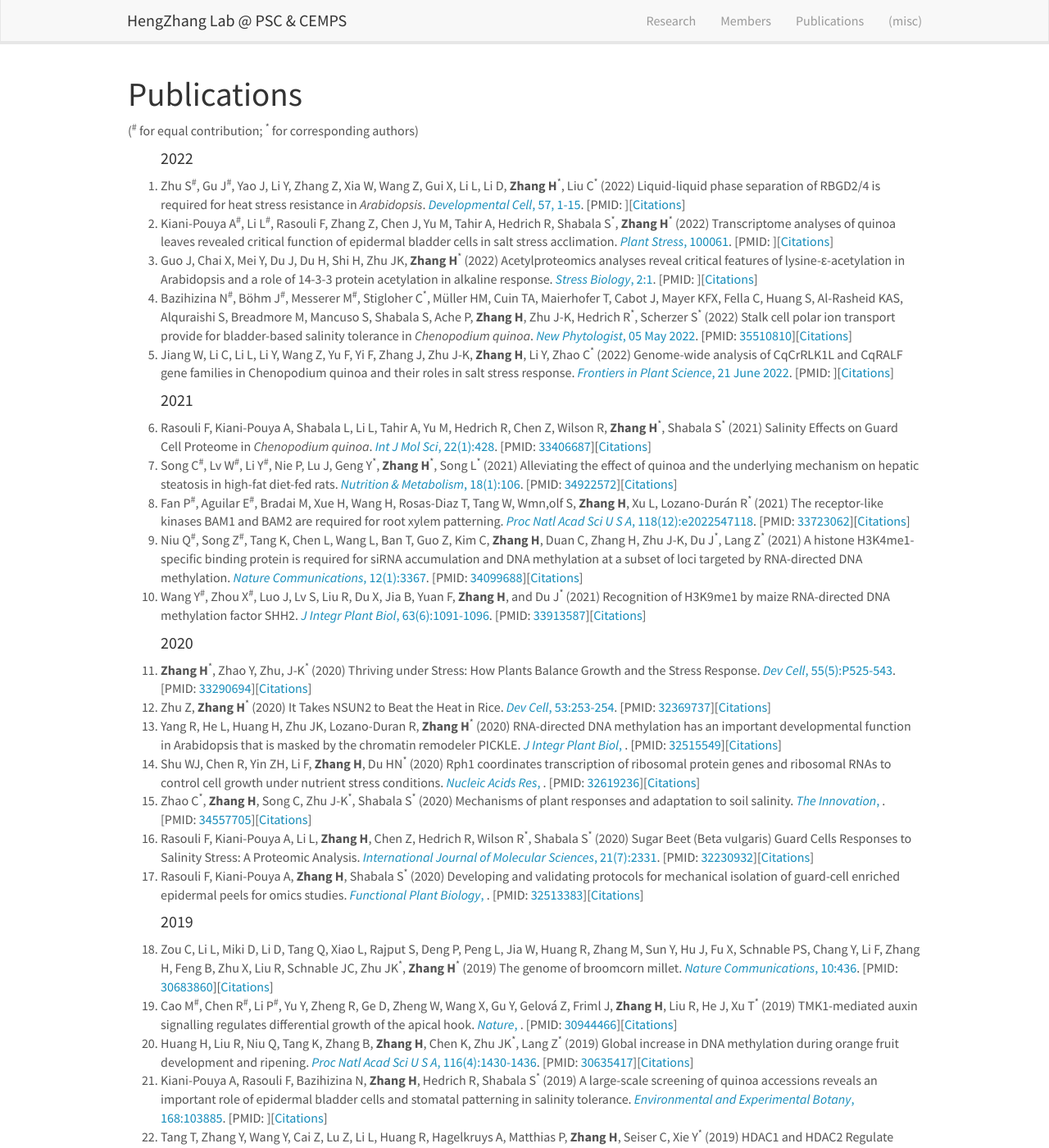
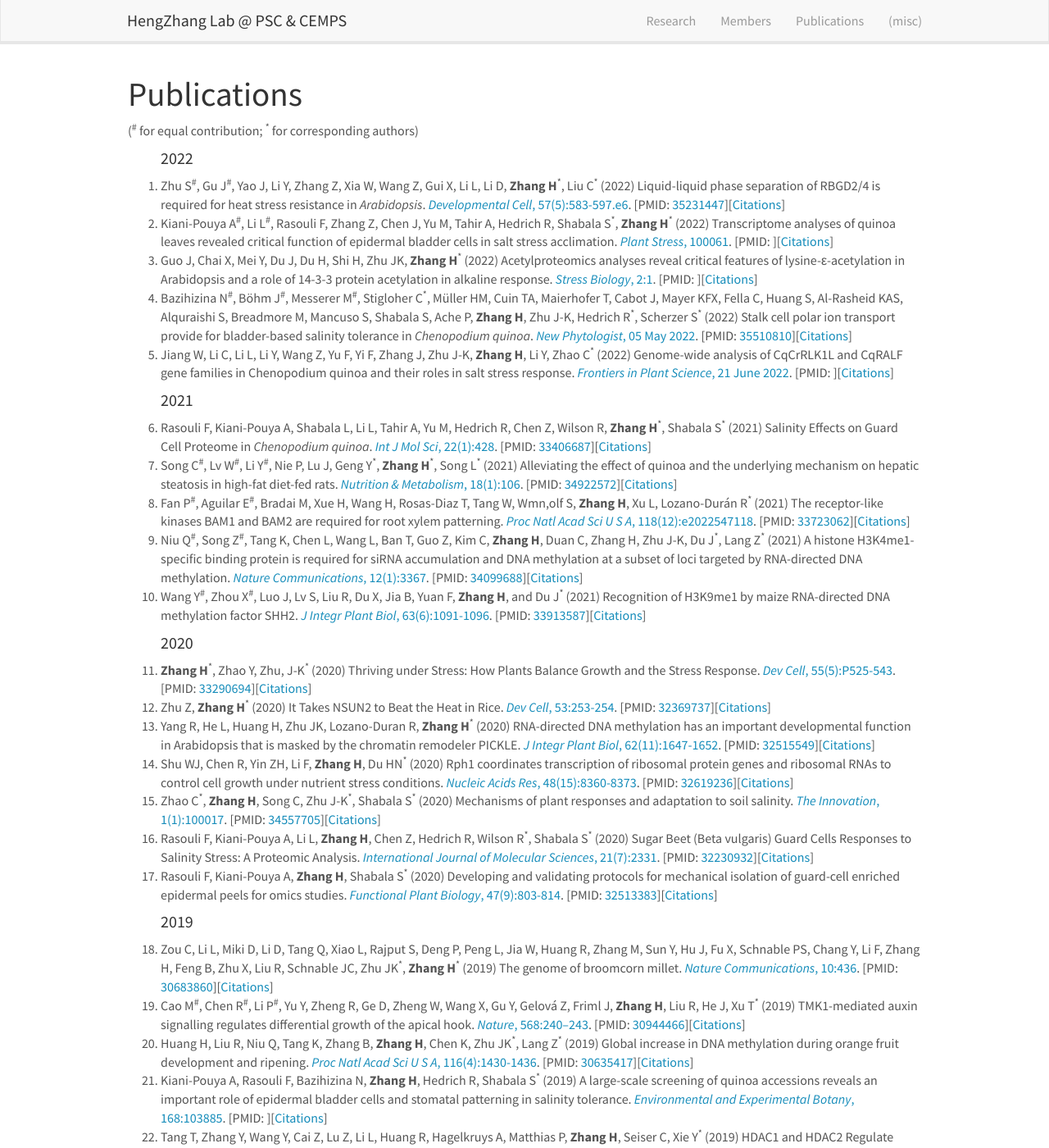
Before and after one commit to hengzhanglab/hengzhanglab.github.io, a Jekyll site: the page built from _pages/publications.md, in a window 1280 px wide and 1400 px high. Shown: the whole window at 82% size. Built offline with Jekyll 4.4.1, drawn with Linux system fonts in a browser that asks for light colours; nearby versions of some CDN libraries.

Commit message:
Update publications.yml

```diff
--- a/_data/publications.yml
+++ b/_data/publications.yml
@@ -5,9 +5,9 @@
   authors: Zhu S<sup>#</sup>, Gu J<sup>#</sup>, Yao J, Li Y, Zhang Z, Xia W, Wang Z, Gui X, Li L, Li D, <b>Zhang H</b><sup>*</sup>, Liu C<sup>*</sup>
   year: 2022
   journal: Developmental Cell
-  display: 57, 1-15
+  display: 57(5):583-597.e6
   doi: 10.1016/j.devcel.2022.02.005
-  pmid:
+  pmid: 35231447
 
 - title: Transcriptome analyses of quinoa leaves revealed critical function of epidermal bladder cells in salt stress acclimation
   authors: Kiani-Pouya A<sup>#</sup>, Li L<sup>#</sup>, Rasouli F, Zhang Z, Chen J, Yu M, Tahir A, Hedrich R, Shabala S<sup>*</sup>, <b>Zhang H</b><sup>*</sup>
@@ -107,7 +107,7 @@
   authors: Yang R, He L, Huang H, Zhu JK, Lozano-Duran R, <b>Zhang H</b><sup>*</sup>
   year: 2020
   journal: J Integr Plant Biol
-  display: ""
+  display: 62(11):1647-1652
   doi: 10.1111/jipb.12979
   pmid: 32515549
 
@@ -115,7 +115,7 @@
   authors: Shu WJ, Chen R, Yin ZH, Li F, <b>Zhang H</b>, Du HN<sup>*</sup>
   year: 2020
   journal: Nucleic Acids Res
-  display: ""
+  display: 48(15):8360-8373
   doi: 10.1093/nar/gkaa558
   pmid: 32619236
 
@@ -123,7 +123,7 @@
   authors: Zhao C<sup>*</sup>, <b>Zhang H</b>, Song C, Zhu J-K<sup>*</sup>, Shabala S<sup>*</sup>
   year: 2020
   journal: The Innovation
-  display: ""
+  display: 1(1):100017
   doi: 10.1016/j.xinn.2020.100017
   pmid: 34557705
 
@@ -139,7 +139,7 @@
   authors: Rasouli F, Kiani-Pouya A, <b>Zhang H</b>, Shabala S<sup>*</sup>
   year: 2020
   journal: Functional Plant Biology
-  display: ""
+  display: 47(9):803-814
   doi: 10.1071/FP20085
   pmid: 32513383
 
@@ -158,7 +158,7 @@
   authors: Cao M<sup>#</sup>, Chen R<sup>#</sup>, Li P<sup>#</sup>, Yu Y, Zheng R, Ge D, Zheng W, Wang X, Gu Y, Gelová Z, Friml J, <b>Zhang H</b>, Liu R, He J, Xu T<sup>*</sup>
   year: 2019
   journal: Nature
-  display: ""
+  display: 568:240–243
   doi: 10.1038/s41586-019-1069-7
   pmid: 30944466
 
```
